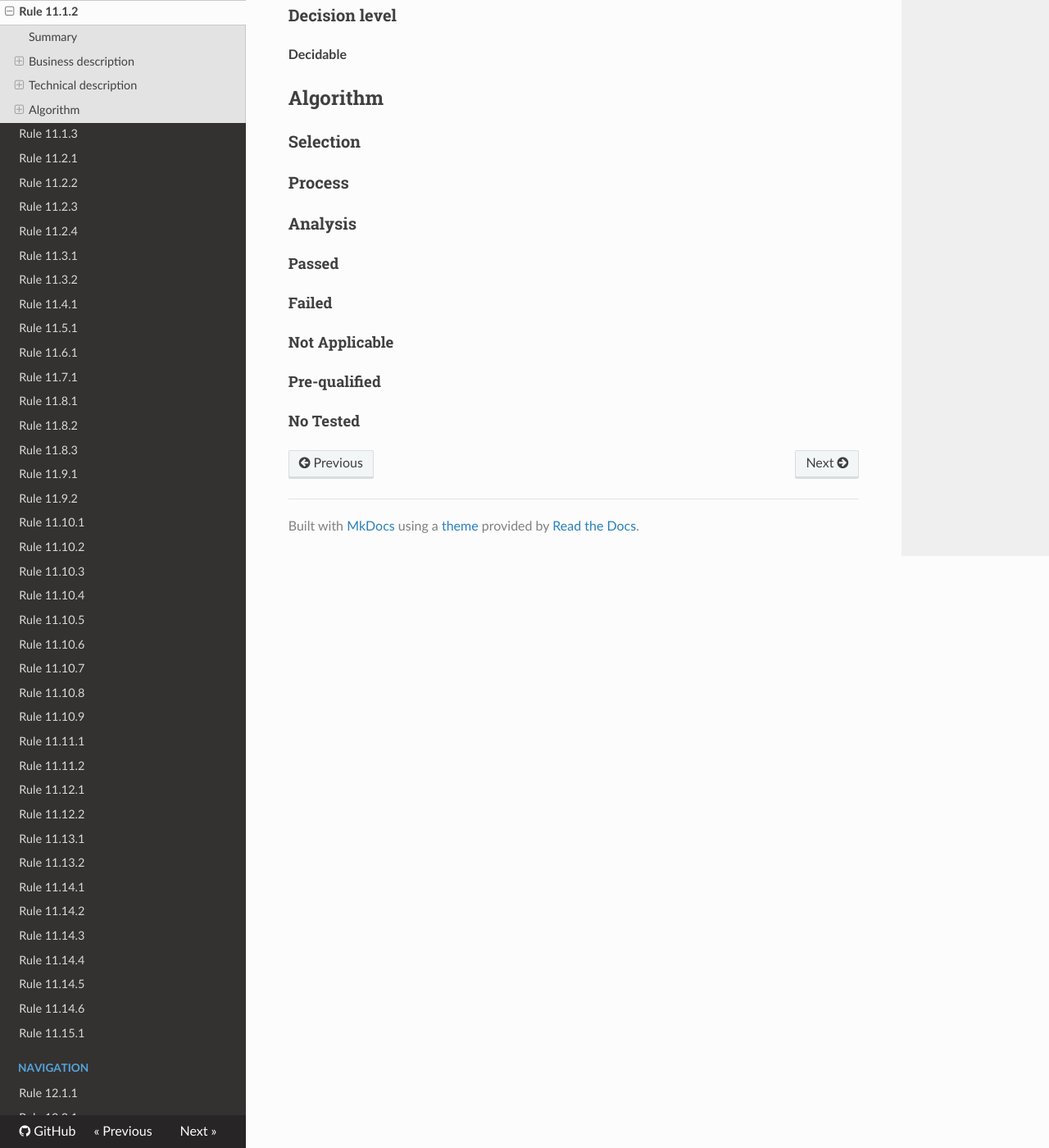
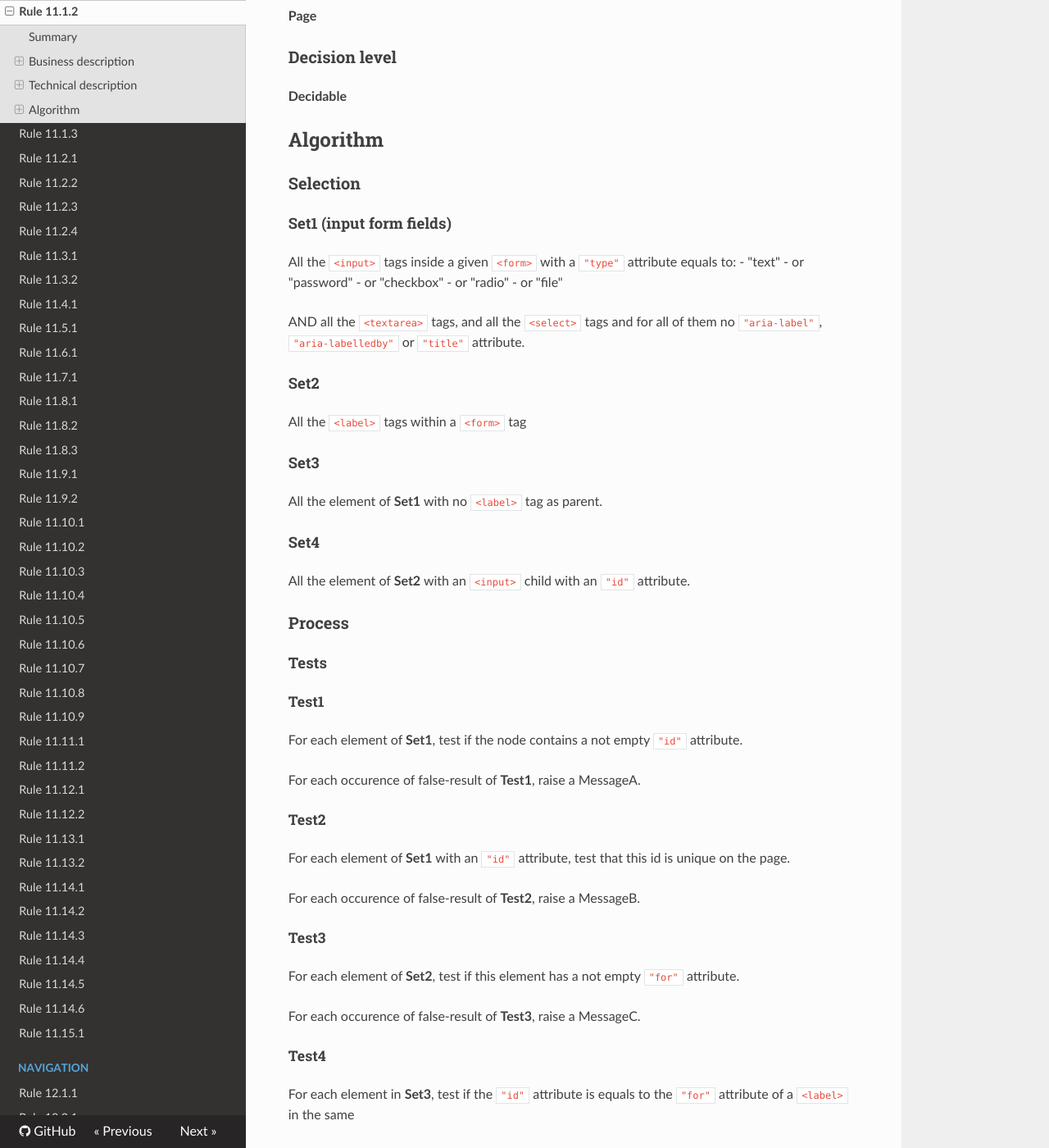
Before and after one commit to Tanaguru/Tanaguru-rules-RGAA-3-doc, an MkDocs documentation site: the page built from docs/Rule-11-1-2.md, in a window 1280 px wide and 1400 px high, scrolled down 986 px. Shown: the whole window at 82% size. Built offline with MkDocs 1.6.1, drawn with Linux system fonts in a browser that asks for light colours; nearby versions of some CDN libraries; old or Windows-style settings are respelled for this version of MkDocs; some of the changed text lies outside the part shown.

Commit message:
rule design sheet for 11.1.2 rule

```diff
--- a/docs/Rule-11-1-2.md
+++ b/docs/Rule-11-1-2.md
@@ -2,7 +2,7 @@
 
 ## Summary
 
-@@@ TO-DO
+This test consists in checking the presence and the unicity of the `"id"` attribute of each form field associated with a `<label>` tag. We assume here that a form field is associated with a "<label>" tag when its `"id"` attribute corresponds to the `"for"` attribute of any `<label>` tag.
 
 ## Business description
 
@@ -23,7 +23,6 @@ Chaque <a href="http://references.modernisation.gouv.fr/referentiel-technique-0#
  *  La balise `label` poss&egrave;de un attribut `for`
  *  La valeur de l'attribut `for` est &eacute;gale &agrave; la valeur de l'attribut `id` du <a href="http://references.modernisation.gouv.fr/referentiel-technique-0#mChpSaisie">champ de formulaire</a> associ&eacute;
 
-
 ### Level
 
 **A**
@@ -42,16 +41,108 @@ Chaque <a href="http://references.modernisation.gouv.fr/referentiel-technique-0#
 
 ### Selection
 
+#### Set1 (input form fields)
+
+All the `<input>` tags inside a given `<form>` with a `"type"` attribute equals to:
+-  "text"
+-   or "password"
+-   or "checkbox"
+-   or "radio"
+-   or "file"
+
+AND all the `<textarea>` tags, and all the `<select>` tags and for all of them no `"aria-label"`, `"aria-labelledby"` or `"title"` attribute.
+
+#### Set2
+
+All the `<label>` tags within a  `<form>` tag
+
+#### Set3
+
+All the element of **Set1** with no `<label>` tag as parent.
+
+#### Set4
+
+All the element of **Set2** with an `<input>` child with an `"id"` attribute.
+
 ### Process
+
+#### Tests
+
+##### Test1
+
+For each element of **Set1**, test if the node contains a not empty `"id"` attribute.
+
+For each occurence of false-result of **Test1**, raise a MessageA.
+
+##### Test2
+
+For each element of **Set1** with an `"id"` attribute, test that this id is unique on the page.
+
+For each occurence of false-result of **Test2**, raise a MessageB.
+
+##### Test3
+
+For each element of **Set2**, test if this element has a not empty `"for"` attribute.
+
+For each occurence of false-result of **Test3**, raise a MessageC.
+
+##### Test4
+
+For each element in **Set3**, test if the `"id"` attribute is equals to the `"for"` attribute of a `<label>` in the same <form>.
+
+For each occurence of false-result of **Test4**, raise a MessageD.
+
+##### Test5
+
+For each element in **Set4**, test if the `"for"` attribute is equals to the "`id`" attribute of the `<input>` in the same <form>.
+
+For each occurence of false-result of **Test5**, raison a MessageE.
+
+#### Messages
+
+##### MessageA : Id attribute missing
+
+- code :IdMissing
+- status: Failed
+- parameter : tag name
+- present in source : yes
+
+##### MessageB : Id Not Unique
+
+- code :IdNotUnique
+- status: Failed
+- parameter : tag name
+- present in source : yes
+
+##### MessageC : For attribute Missing
+
+- code :ForMissing
+- status: Failed
+- parameter : tag name
+- present in source : yes
+
+##### MessageD : Input Not linked To Label.
+
+- code :InvalidInput
+- status: Failed
+- parameter : tag name
+- present in source : yes
+
+##### MessageE : Label Not linked To Input Child.
+
+- code :InvalidLabel
+- status: Failed
+- parameter : tag name
+- present in source : yes
 
 ### Analysis
 
+#### Not Applicable
+There is no input form tag on the page (**Set1** is empty).
+
+#### Failed
+At least one input element on the page is not well linked with a label. (**Test1** OR **Test2** OR **Test3** OR **Test4** OR **Test5** return false for at least one element).
+
 #### Passed
 
-#### Failed
-
-#### Not Applicable
-
-#### Pre-qualified
-
-#### No Tested
+All input on the page are well associated with a label. (**Test1** AND **Test2** AND **Test3** AND **Test4** AND **Test5** return true for all the elements).
```
